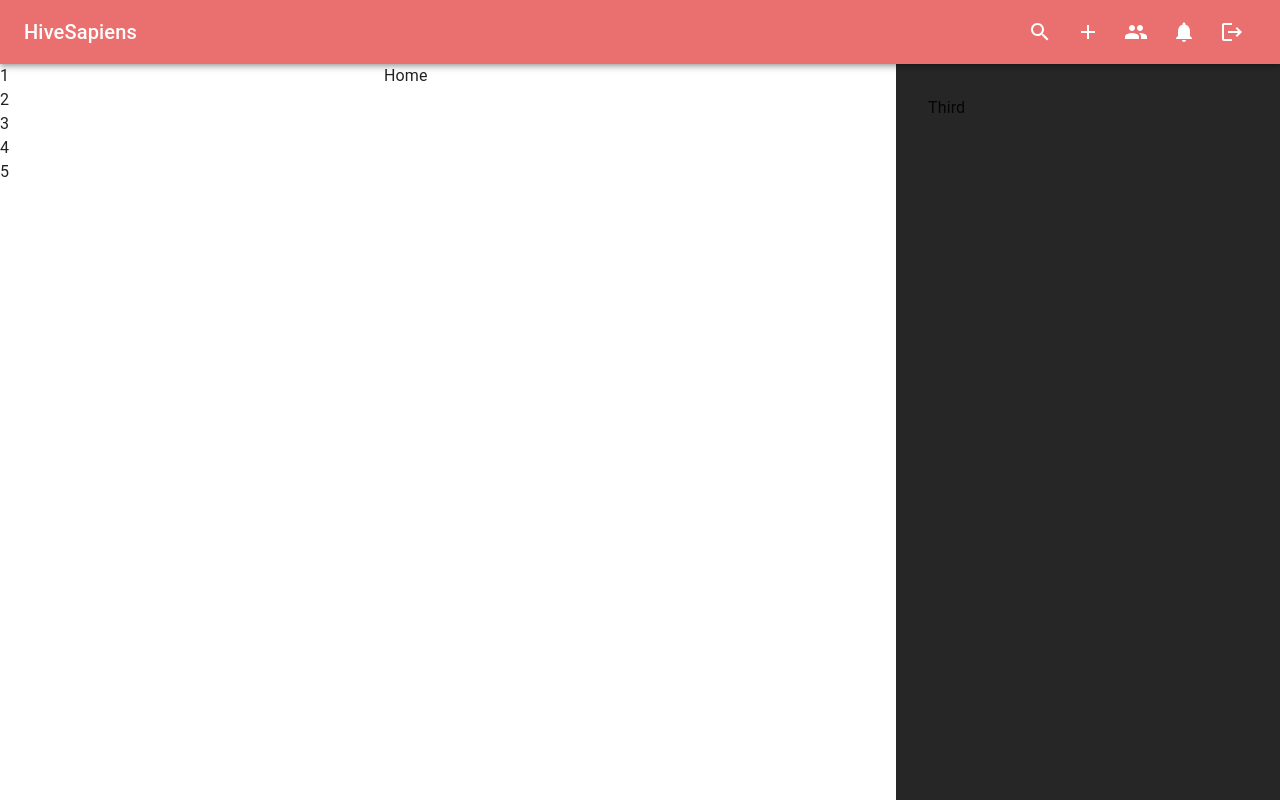
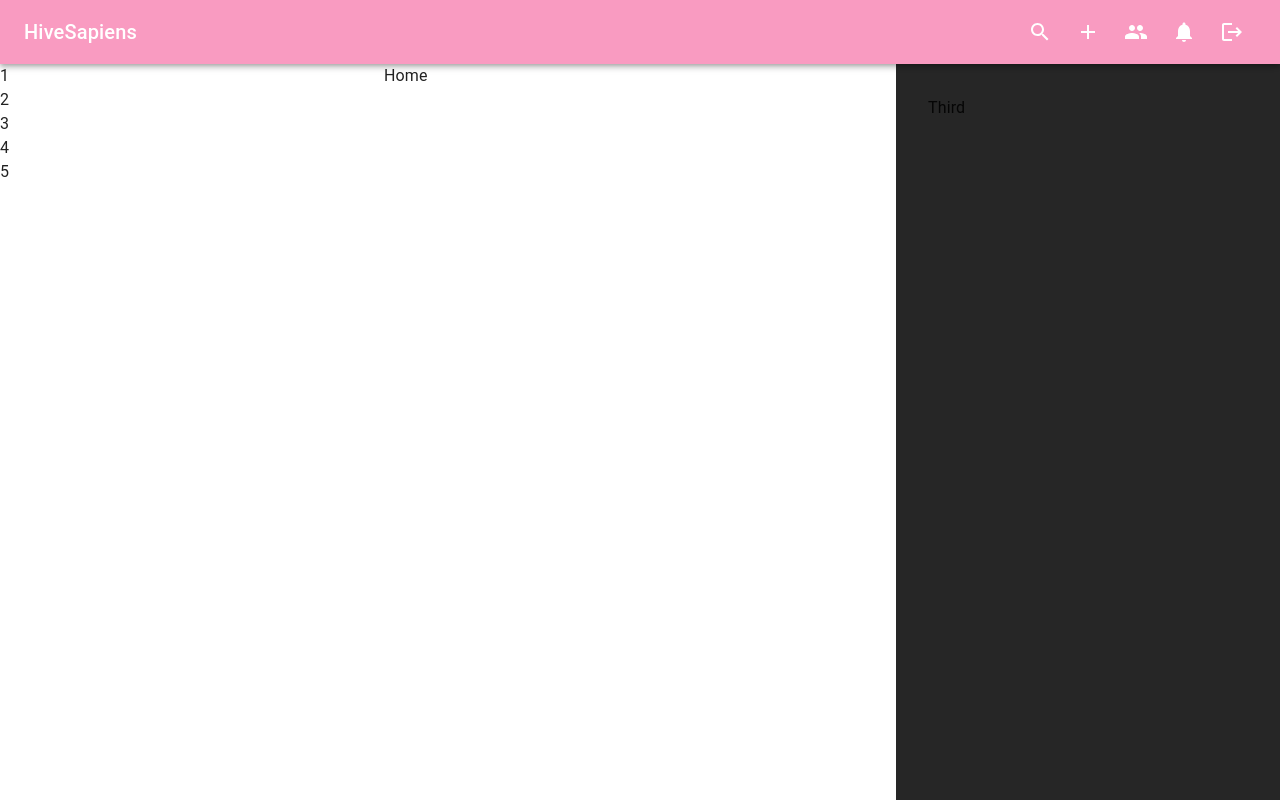
Before and after one commit to vats-sanskriti/HiveSapiens, a React (Vite) app in the folder client/: page / in a window 1280 px wide. Built offline with nearby package versions, Linux system fonts and the light colour scheme.

Commit message:
updation in  color and width of login page

```diff
--- a/client/src/constants/color.js
+++ b/client/src/constants/color.js
@@ -1 +1 @@
-export const orange = "#ea7070";
+export const orange = "#F99BC1";
--- a/client/src/pages/Login.jsx
+++ b/client/src/pages/Login.jsx
@@ -37,7 +37,7 @@ const Login = () => {
         <div
             style={{
                 backgroundImage:
-                "linear-gradient(rgba(200,200,200,0.5),rgba(120,110,220,0.5))",
+                "linear-gradient(rgba(277,200,145,1),rgba(249,115,193,1))",
             }}
 
         >
```
